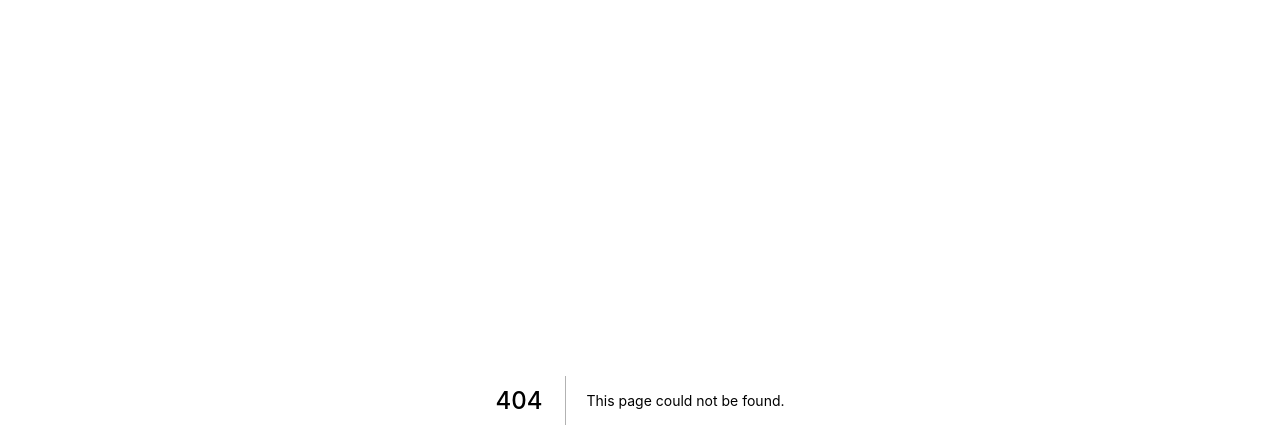
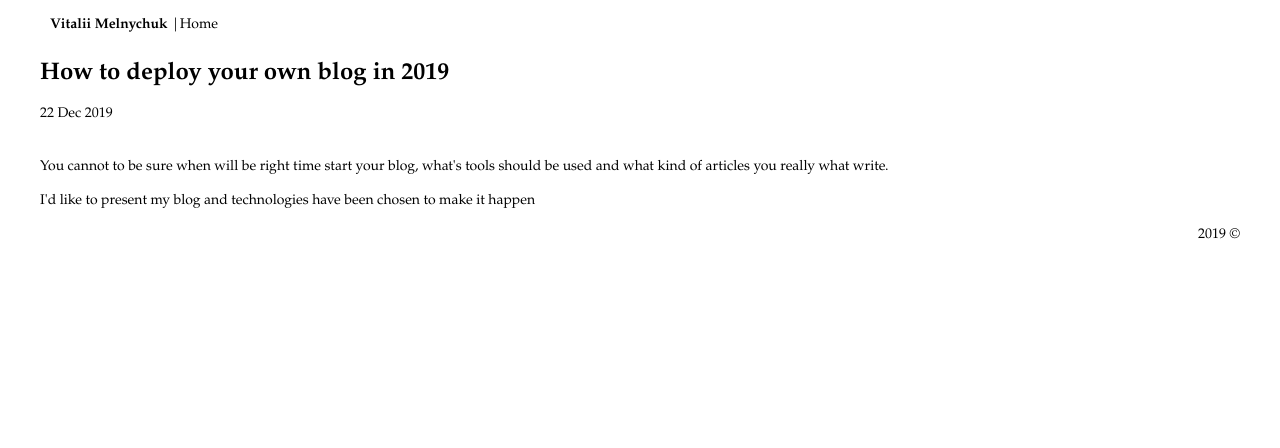
Before and after one commit to vitaliimelnychuk/blog, a Next.js app: page /articles/2019-12-22-deploy-your-blog in a window 1280 px wide. Before the commit this address had no page. Shown: the top 448 px of the page. Built offline with nearby package versions, Linux system fonts and the light colour scheme.

Commit message:
change article date format to year-month-day

```diff
--- a/content/articles.ts
+++ b/content/articles.ts
@@ -6,9 +6,9 @@ export type Article = {
 }
 
 export default {
-  '22-12-2019-deploy-your-blog': {
+  '2019-12-22-deploy-your-blog': {
     title: 'How to deploy your own blog in 2019',
     date: new Date('22 Dec 2019'),
-    url: '/articles/22-12-2019-deploy-your-blog'
+    url: '/articles/2019-12-22-deploy-your-blog'
   } as Article
 }
--- a/pages/articles/22-12-2019-deploy-your-blog.tsx
+++ b/pages/articles/2019-12-22-deploy-your-blog.tsx
@@ -3,7 +3,7 @@ import articles from '../../content/articles'
 import Layout from '../../components/Layout'
 import ArticlePage from '../../components/layouts/ArticlePage'
 
-const article = articles['22-12-2019-deploy-your-blog']
+const article = articles['2019-12-22-deploy-your-blog']
 
 export default () => (
   <Layout >
--- a/pages/index.tsx
+++ b/pages/index.tsx
@@ -10,7 +10,7 @@ const Home = () => (
       <About />
       <h2>Articles  </h2>
       <div className="posts">
-        <Post {...articles['22-12-2019-deploy-your-blog']}
+        <Post {...articles['2019-12-22-deploy-your-blog']}
           description={`
           I've been thinking to make my blog real for a long time and it's actually happened.
           In 2019 there are a lot of tools/services where you can host  your blog.
```
